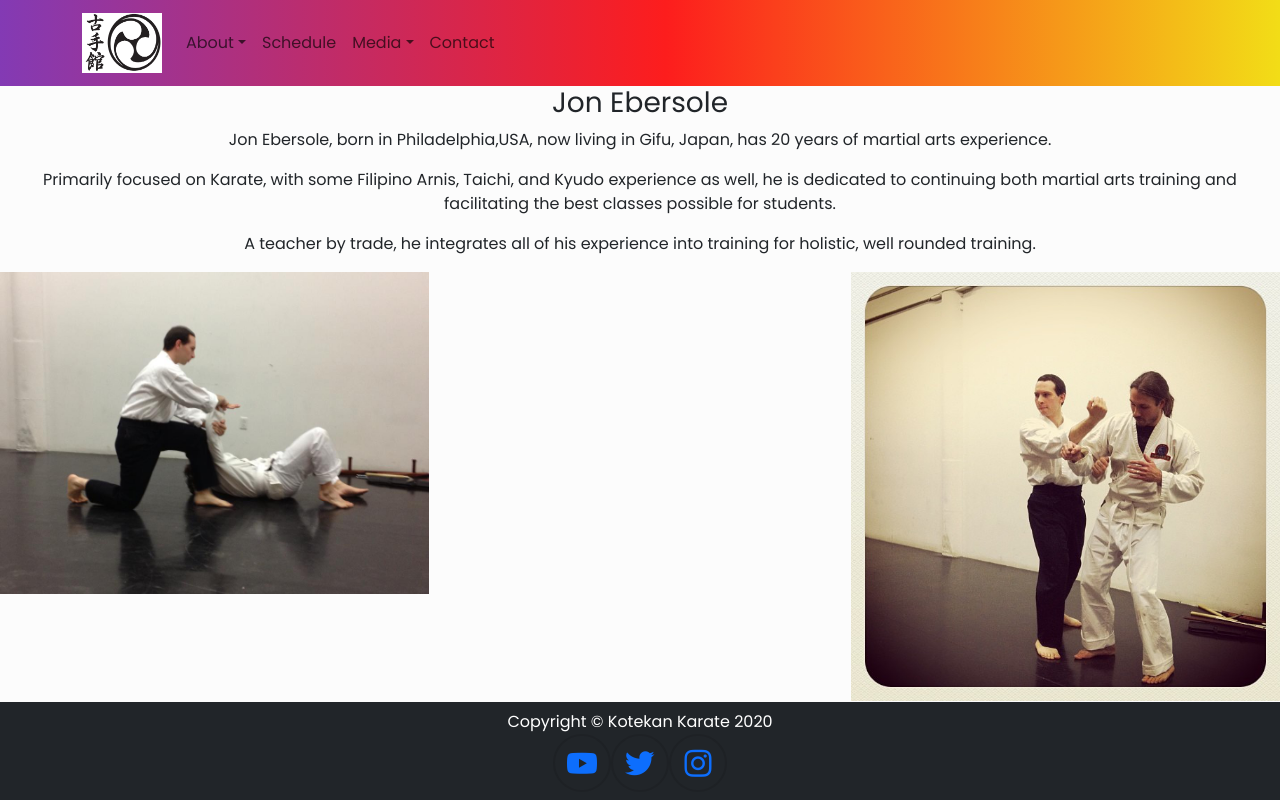
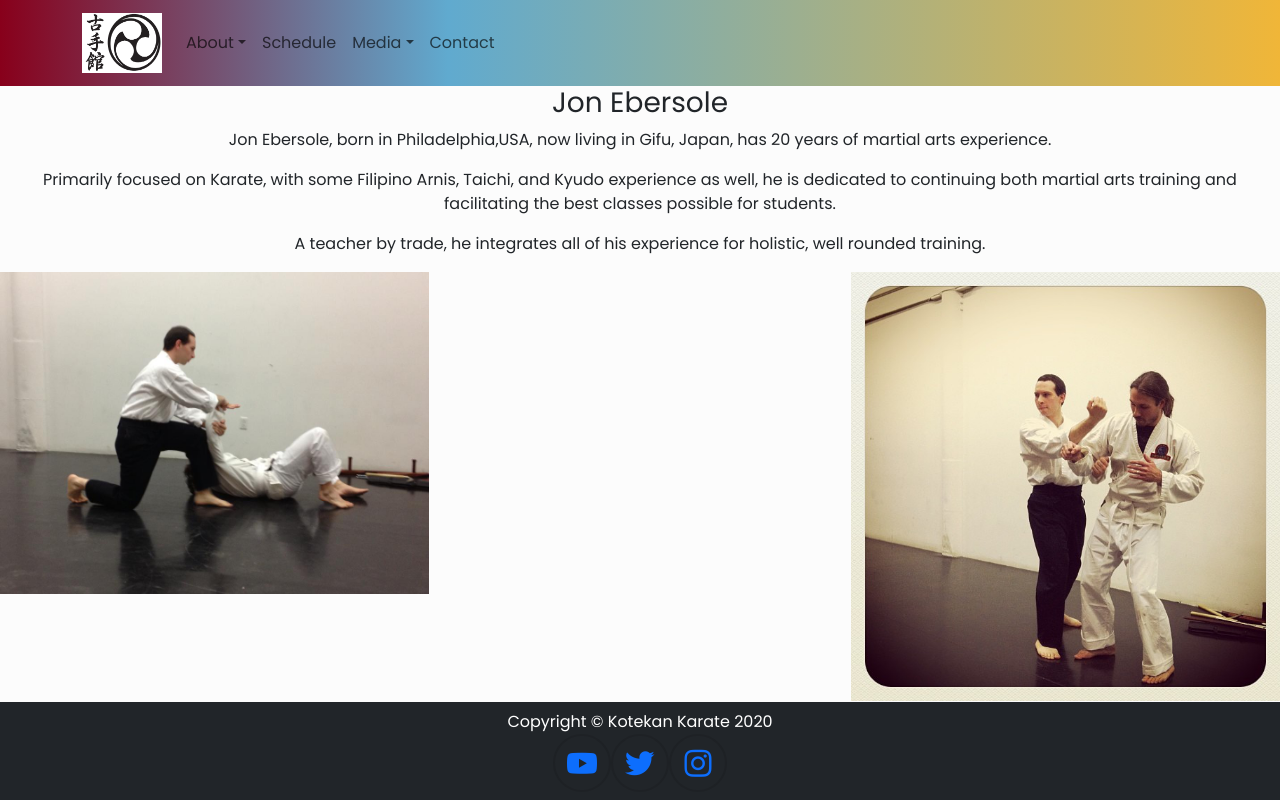
Before and after one commit to jebersole13/olddojosite, a React (Create React App) app: page /Instructor in a window 1280 px wide. Built offline with nearby package versions, Linux system fonts and the light colour scheme.

Commit message:
clean up

```diff
--- a/src/Components/Pages/About/Instructor.jsx
+++ b/src/Components/Pages/About/Instructor.jsx
@@ -12,7 +12,7 @@ function Instructor() {
       <h3>Jon Ebersole</h3>
       <p>Jon Ebersole, born in Philadelphia,USA, now living in Gifu, Japan, has 20 years of martial arts experience.</p>
       <p>Primarily focused on Karate, with some Filipino Arnis, Taichi, and Kyudo experience as well, he is dedicated to continuing both martial arts training and facilitating the best classes possible for students. </p>
-      <p>A teacher by trade, he integrates all of his experience into training for holistic, well rounded training.</p>
+      <p>A teacher by trade, he integrates all of his experience for holistic, well rounded training.</p>
 
          <img src="demo.jpg" alt="demon" id='demo' />
          <img src="demo1.jpg" alt="stration" id='demo1' />
--- a/src/index.css
+++ b/src/index.css
@@ -76,7 +76,10 @@ footer{
 
 .bg{
 
-background: linear-gradient(90deg, rgba(131,58,180,1) 0%, rgba(253,29,29,1) 52%, rgba(242,221,23,1) 100%);
+  background: rgb(136,0,27);
+  background: linear-gradient(90deg, rgba(136,0,27,1) 0%, rgba(96,170,207,1) 35%, rgba(240,182,56,1) 100%);
+
+
 }
 
 #demo{
```
